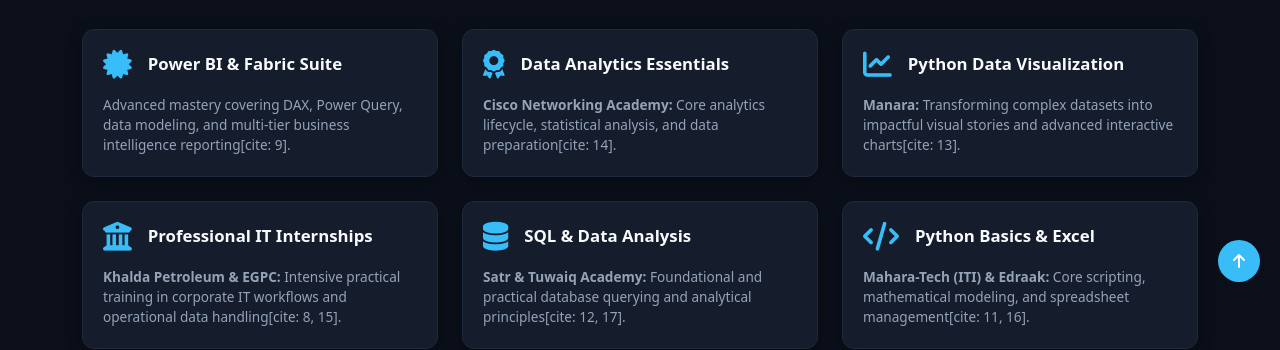
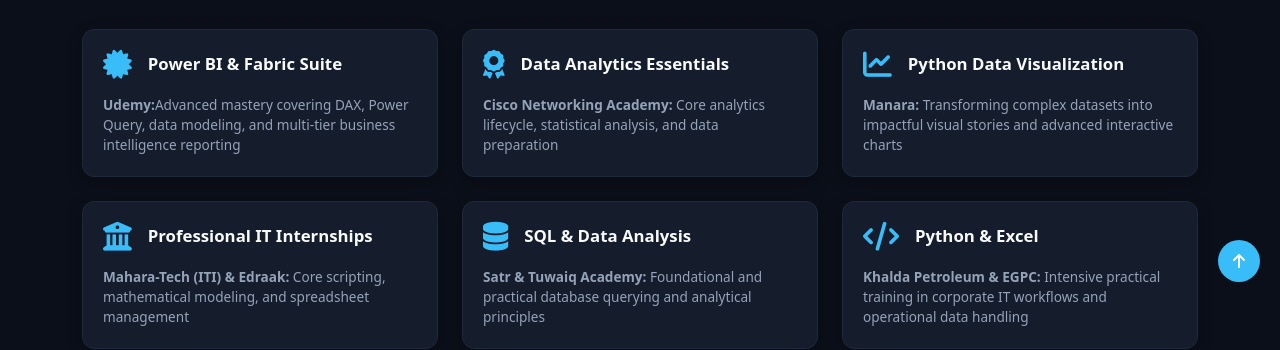
Before and after one commit to Youssefmohamed18/Youssefmohamed18.github.io, a plain HTML site: page index.html in a window 1280 px wide. Shown: the part 618-968 px from the top of the page. Drawn offline with nearby package versions, Linux system fonts and the light colour scheme.

```diff
--- a/index.html
+++ b/index.html
@@ -80,7 +80,7 @@
                         <i class="fa-solid fa-certificate cert-icon me-3"></i>
                         <h4 class="m-0">Power BI & Fabric Suite</h4>
                     </div>
-                    <p>Advanced mastery covering DAX, Power Query, data modeling, and multi-tier business intelligence reporting[cite: 9].</p>
+                    <p><strong>Udemy:</strong>Advanced mastery covering DAX, Power Query, data modeling, and multi-tier business intelligence reporting</p>
                 </div>
             </div>
             <div class="col-md-4 col-sm-6">
@@ -89,7 +89,7 @@
                         <i class="fa-solid fa-award cert-icon me-3"></i>
                         <h4 class="m-0">Data Analytics Essentials</h4>
                     </div>
-                    <p><strong>Cisco Networking Academy:</strong> Core analytics lifecycle, statistical analysis, and data preparation[cite: 14].</p>
+                    <p><strong>Cisco Networking Academy:</strong> Core analytics lifecycle, statistical analysis, and data preparation</p>
                 </div>
             </div>
             <div class="col-md-4 col-sm-6">
@@ -98,7 +98,7 @@
                         <i class="fa-solid fa-chart-line cert-icon me-3"></i>
                         <h4 class="m-0">Python Data Visualization</h4>
                     </div>
-                    <p><strong>Manara:</strong> Transforming complex datasets into impactful visual stories and advanced interactive charts[cite: 13].</p>
+                    <p><strong>Manara:</strong> Transforming complex datasets into impactful visual stories and advanced interactive charts</p>
                 </div>
             </div>
             <div class="col-md-4 col-sm-6">
@@ -107,7 +107,7 @@
                         <i class="fa-solid fa-building-columns cert-icon me-3"></i>
                         <h4 class="m-0">Professional IT Internships</h4>
                     </div>
-                    <p><strong>Khalda Petroleum & EGPC:</strong> Intensive practical training in corporate IT workflows and operational data handling[cite: 8, 15].</p>
+                    <p><strong>Mahara-Tech (ITI) & Edraak:</strong> Core scripting, mathematical modeling, and spreadsheet management</p>
                 </div>
             </div>
             <div class="col-md-4 col-sm-6">
@@ -116,16 +116,17 @@
                         <i class="fa-solid fa-database cert-icon me-3"></i>
                         <h4 class="m-0">SQL & Data Analysis</h4>
                     </div>
-                    <p><strong>Satr & Tuwaiq Academy:</strong> Foundational and practical database querying and analytical principles[cite: 12, 17].</p>
+                    <p><strong>Satr & Tuwaiq Academy:</strong> Foundational and practical database querying and analytical principles</p>
                 </div>
             </div>
             <div class="col-md-4 col-sm-6">
                 <div class="custom-card cert-card">
                     <div class="d-flex align-items-center mb-3">
                         <i class="fa-solid fa-code cert-icon me-3"></i>
-                        <h4 class="m-0">Python Basics & Excel</h4>
+                        <h4 class="m-0">Python & Excel</h4>
                     </div>
-                    <p><strong>Mahara-Tech (ITI) & Edraak:</strong> Core scripting, mathematical modeling, and spreadsheet management[cite: 11, 16].</p>
+                    <p><strong>Khalda Petroleum & EGPC:</strong> Intensive practical training in corporate IT workflows and operational data handling</p>
+
                 </div>
             </div>
         </div>
```
